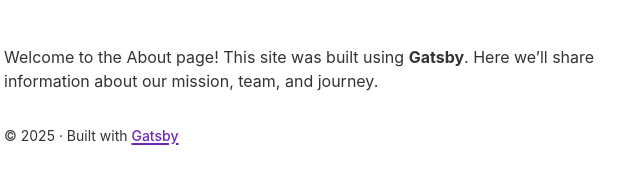
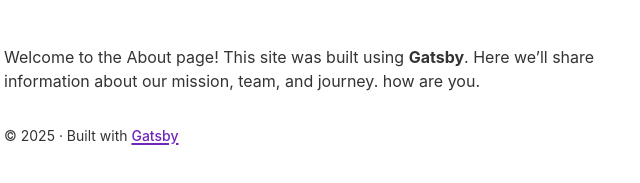
Before and after one commit to rishu843/gatsbyjs.github.io, a Gatsby site in the folder my-site/: page /about in a window 1280 px wide. Shown: the part 203-386 px from the top of the page, 236-876 px from the left. Built offline with nearby package versions, Linux system fonts and the light colour scheme; Gatsby itself is replaced by a stand-in of ours.

Commit message:
message add

```diff
--- a/my-site/src/pages/about.js
+++ b/my-site/src/pages/about.js
@@ -9,6 +9,7 @@ const AboutPage = () => {
         Welcome to the About page!
         This site was built using <strong>Gatsby</strong>.
         Here we’ll share information about our mission, team, and journey.
+        how are you.
       </p>
     </Layout>
   )
```
